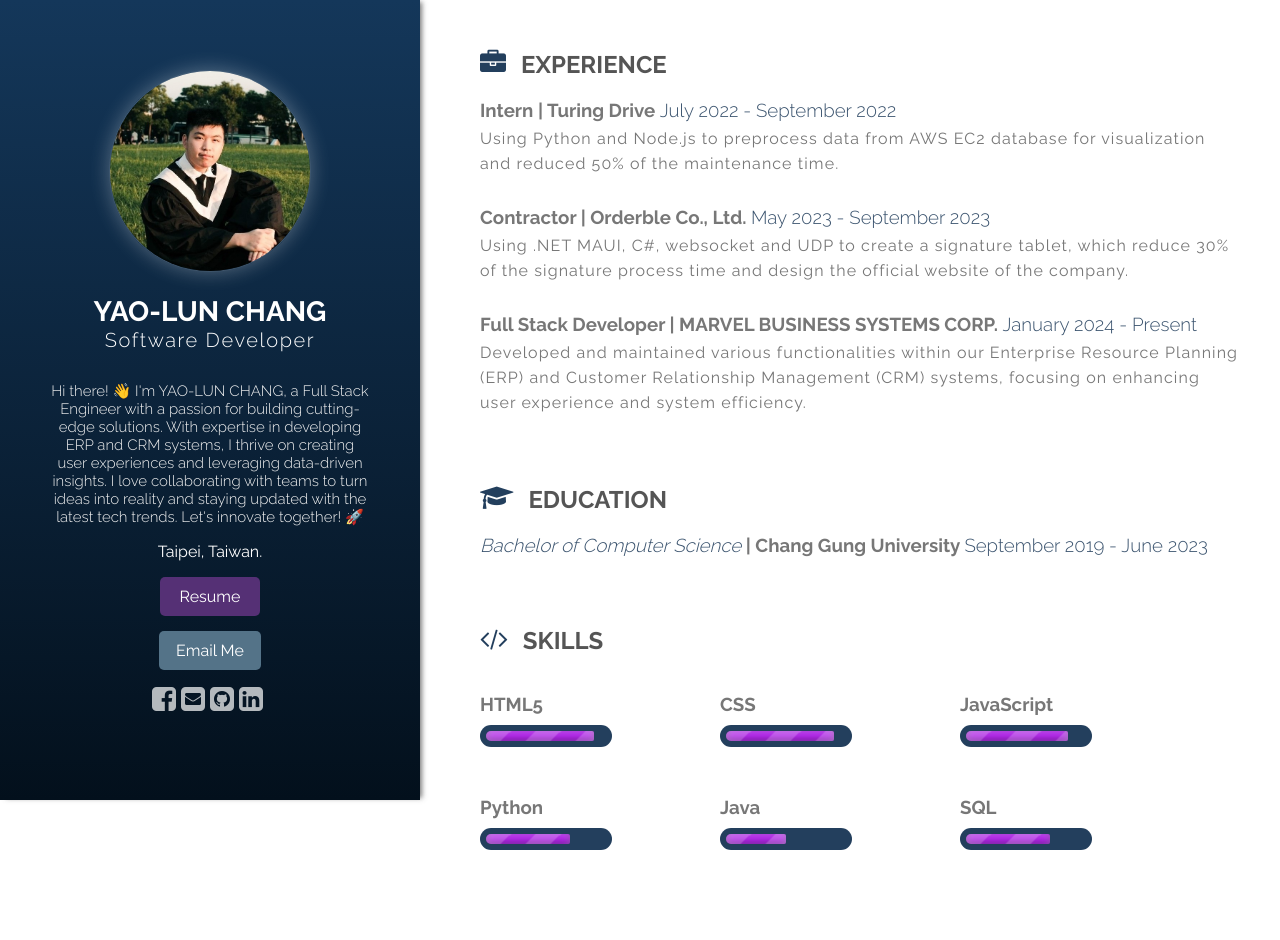
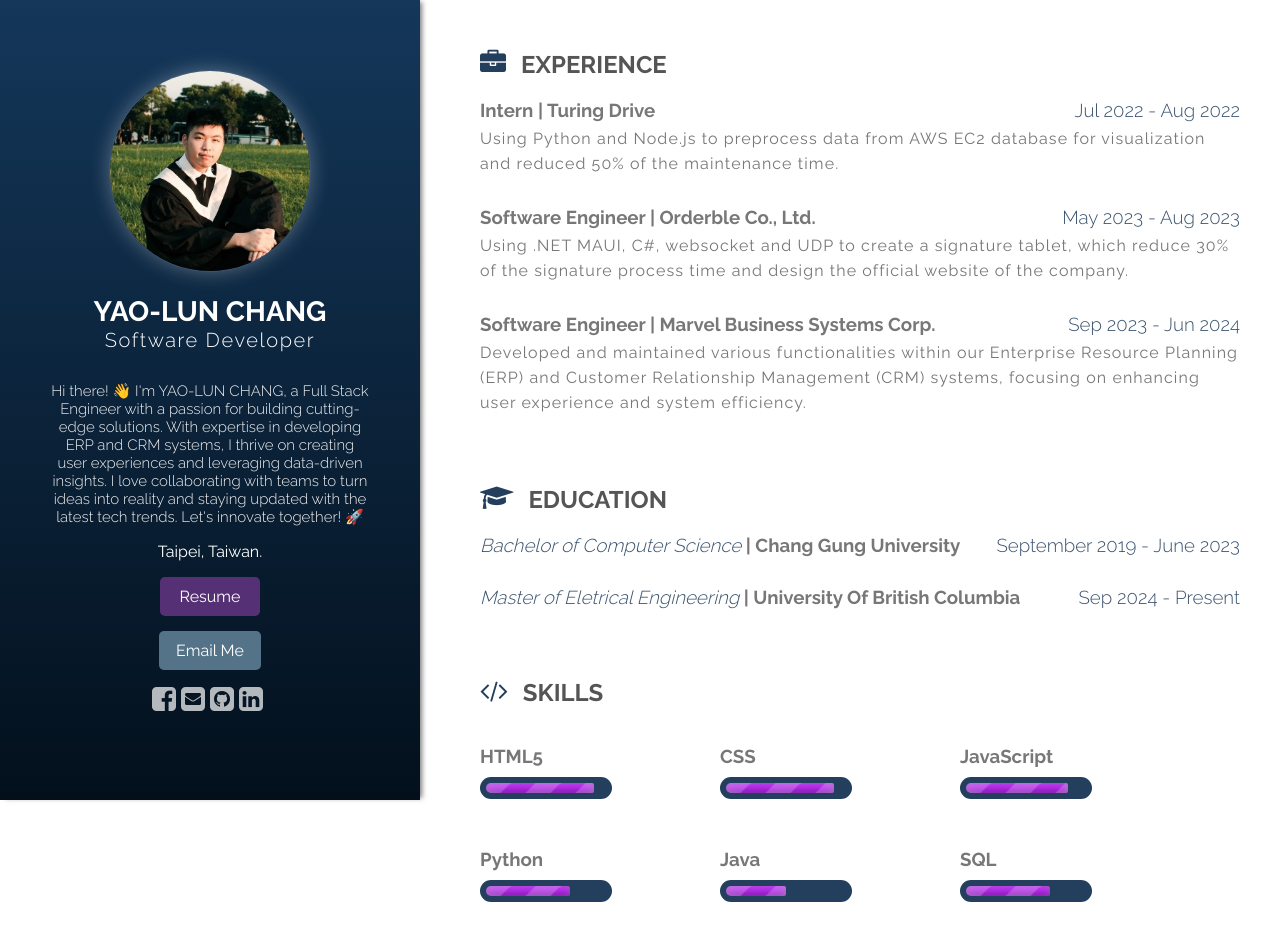
Before and after one commit to randy20000924/randy-portfolio, a React (Create React App) app: page / in a window 1280 px wide. Shown: the top 940 px of the page. Before the commit the page ends 900 px from the top, so only its background shows below. Built offline with nearby package versions, Linux system fonts and the light colour scheme.

Commit message:
append hover of btn

```diff
--- a/public/css/style.css
+++ b/public/css/style.css
@@ -157,6 +157,14 @@
     color: #555
 }
 
+.item {
+    width: 95%;
+}
+
+.datePosition {
+    float: right;
+}
+
 .content .title .item {
     margin-bottom: 30px;
 }
@@ -173,7 +181,7 @@
 
 .content .title .item p {
     margin-top: 0;
-    width: 95%;
+    width: 100%;
     letter-spacing: 1.1px;
     line-height: 25px
 }
--- a/public/index.html
+++ b/public/index.html
@@ -7,6 +7,7 @@
     <meta http-equiv="X-UA-Compatible" content="ie=edge">
     <link rel="stylesheet" href="css/style.css">
     <link rel="stylesheet" href="https://maxcdn.bootstrapcdn.com/font-awesome/4.7.0/css/font-awesome.min.css">
+    <link rel="icon" href="%PUBLIC_URL%/favicon.ico" />
     <!--
       Notice the use of %PUBLIC_URL% in the tags above.
       It will be replaced with the URL of the `public` folder during the build.
--- a/src/App.js
+++ b/src/App.js
@@ -21,12 +21,13 @@
         {name: 'linkedin', url: 'https://www.linkedin.com/in/randychang890924/'}
       ],
       experience: [
-        {jobTitle: 'Intern', company: 'Turing Drive', startDate: 'July 2022', endDate: 'September 2022', jobDescription: 'Using Python and Node.js to preprocess data from AWS EC2 database for visualization and reduced 50% of the maintenance time.'},
-        {jobTitle: 'Contractor', company: 'Orderble Co., Ltd.', startDate: 'May 2023', endDate: 'September 2023', jobDescription: 'Using .NET MAUI, C#, websocket and UDP to create a signature tablet, which reduce 30% of the signature process time and design the official website of the company.'},
-        {jobTitle: 'Full Stack Developer', company: 'MARVEL BUSINESS SYSTEMS CORP.', startDate: 'January 2024', endDate: 'Present', jobDescription: 'Developed and maintained various functionalities within our Enterprise Resource Planning (ERP) and Customer Relationship Management (CRM) systems, focusing on enhancing user experience and system efficiency.'},
+        {jobKey: 1, jobTitle: 'Intern', company: 'Turing Drive', startDate: 'Jul 2022', endDate: 'Aug 2022', jobDescription: 'Using Python and Node.js to preprocess data from AWS EC2 database for visualization and reduced 50% of the maintenance time.'},
+        {jobKey: 2, jobTitle: 'Software Engineer', company: 'Orderble Co., Ltd.', startDate: 'May 2023', endDate: 'Aug 2023', jobDescription: 'Using .NET MAUI, C#, websocket and UDP to create a signature tablet, which reduce 30% of the signature process time and design the official website of the company.'},
+        {jobKey: 3, jobTitle: 'Software Engineer', company: 'Marvel Business Systems Corp.', startDate: 'Sep 2023', endDate: 'Jun 2024', jobDescription: 'Developed and maintained various functionalities within our Enterprise Resource Planning (ERP) and Customer Relationship Management (CRM) systems, focusing on enhancing user experience and system efficiency.'},
       ],
       education: [
         {degree: 'Bachelor of Computer Science', institution: 'Chang Gung University', startDate: 'September 2019', endDate: 'June 2023', description: ''},
+        {degree: 'Master of Eletrical Engineering', institution: 'University Of British Columbia', startDate: 'Sep 2024', endDate: 'Present', description: ''},
       ],
       skills: [
         {name: 'HTML5', percentage: '90%'},
--- a/src/components/Education.js
+++ b/src/components/Education.js
@@ -5,7 +5,7 @@
     <div>
       {props.education.map((edu) =>
         <div className='item' key={edu.degree}>
-          <h3><span style={{ fontStyle: 'italic' }}>{edu.degree}</span> | {edu.institution} <span>{edu.startDate} - {edu.endDate}</span></h3>
+          <h3><span style={{ fontStyle: 'italic' }}>{edu.degree}</span> | {edu.institution} <span className='datePosition'>{edu.startDate} - {edu.endDate}</span></h3>
           <p>{edu.description}</p>
         </div>
       )}
--- a/src/components/Experience.js
+++ b/src/components/Experience.js
@@ -4,8 +4,8 @@
   const myExperience = (
     <div>
       {props.experience.map((exp) =>
-        <div className='item' key={exp.jobTitle}>
-          <h3>{exp.jobTitle} | {exp.company} <span>{exp.startDate} - {exp.endDate}</span></h3>
+        <div className='item' key={exp.jobKey}>
+          <h3>{exp.jobTitle} | {exp.company} <span className='datePosition'>{exp.startDate} - {exp.endDate}</span></h3>
           <p>{exp.jobDescription}</p>
         </div>
       )}
```
Also changed, not shown: 1 other file (tests, documents, lock files or other folders).
